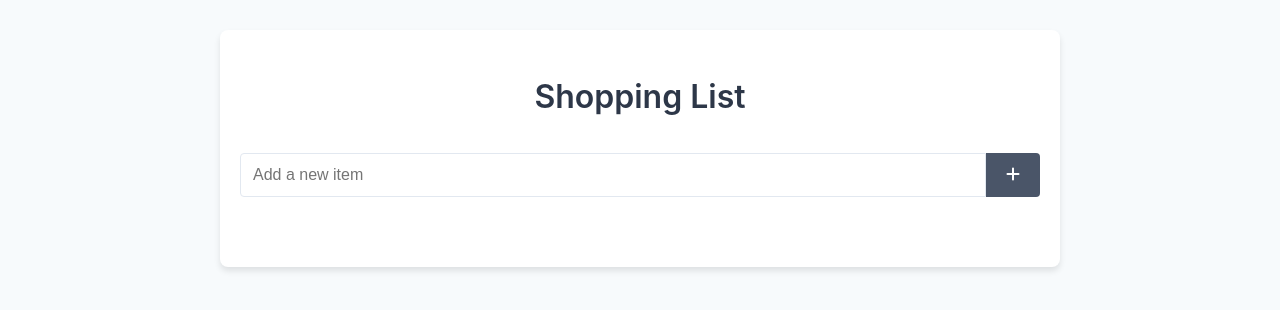
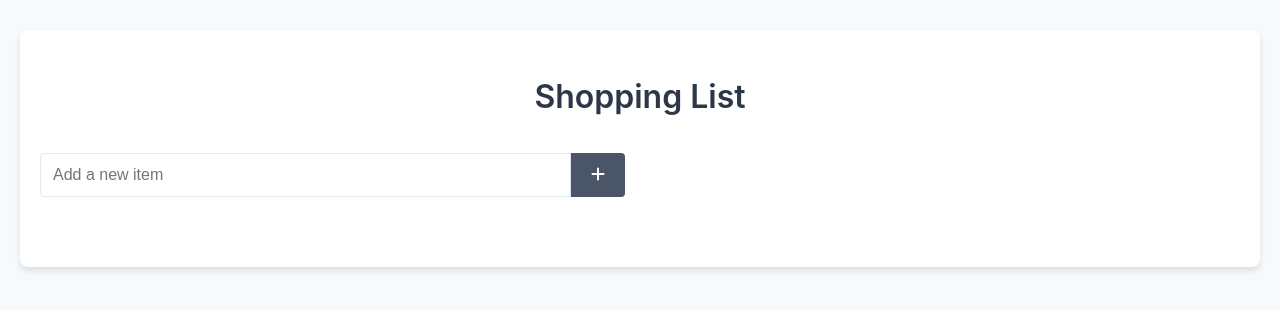
Before and after one commit to GEMS-Gallery/listmaster-0191ed3c7e72, a website built with Vite: page frontend/index.html in a window 1280 px wide. Built offline with nearby package versions, Linux system fonts and the light colour scheme; what @dfinity/agent would draw is missing.

Commit message:
0191ed46-2afd-766b-b7fe-c2e5057ca9b9

```diff
--- a/frontend/index.html
+++ b/frontend/index.html
@@ -10,12 +10,18 @@
 <body>
     <div class="container">
         <h1>Shopping List</h1>
+        <div class="main-content">
+            <div class="left-column">
                 <form id="add-item-form">
                     <input type="text" id="new-item" placeholder="Add a new item" required>
                     <button type="submit"><i class="fas fa-plus"></i></button>
                 </form>
                 <div id="predefined-products"></div>
+            </div>
+            <div class="right-column">
                 <ul id="shopping-list"></ul>
+            </div>
+        </div>
     </div>
     <script type="module" src="index.js"></script>
 </body>
--- a/frontend/styles.css
+++ b/frontend/styles.css
@@ -8,7 +8,7 @@ body {
 }
 
 .container {
-    max-width: 800px;
+    max-width: 1200px;
     margin: 30px auto;
     padding: 20px;
     background-color: #ffffff;
@@ -21,6 +21,19 @@ h1 {
     color: #2d3748;
     font-weight: 600;
     margin-bottom: 30px;
+}
+
+.main-content {
+    display: flex;
+    gap: 30px;
+}
+
+.left-column {
+    flex: 1;
+}
+
+.right-column {
+    flex: 1;
 }
 
 #add-item-form {
@@ -138,3 +151,9 @@ li button:hover {
 .emoji {
     margin-right: 5px;
 }
+
+@media (max-width: 768px) {
+    .main-content {
+        flex-direction: column;
+    }
+}
```
Lines whose indentation alone changed are shown as unchanged.
